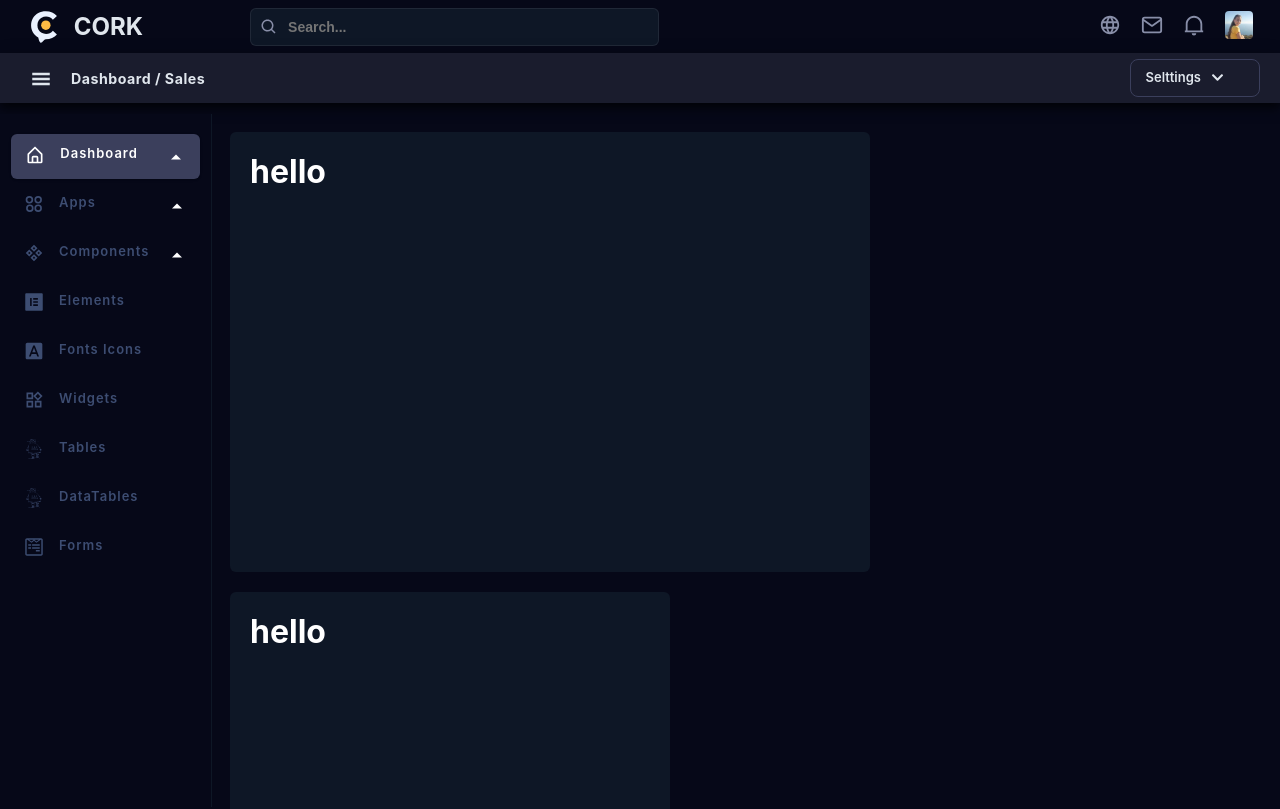
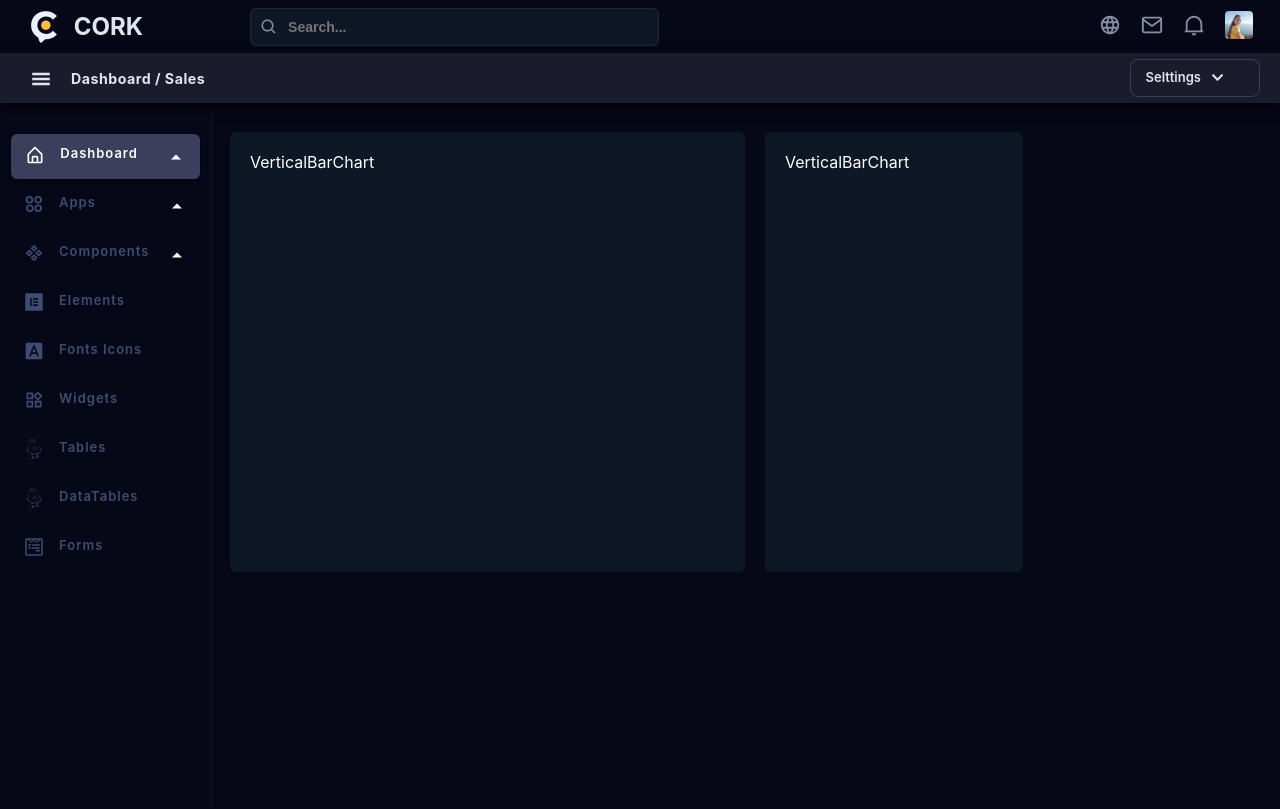
Before and after one commit to jovid1242/admin_panel, a React (Create React App) app: page /analytics in a window 1280 px wide. Shown: the top 809 px of the page. Built offline with nearby package versions, Linux system fonts and the light colour scheme.

Commit message:
fixing flex class

```diff
--- a/package.json
+++ b/package.json
@@ -7,8 +7,11 @@
     "@testing-library/react": "^12.1.4",
     "@testing-library/user-event": "^13.5.0",
     "apexcharts": "^3.35.0",
+    "chart.js": "^3.7.1",
+    "faker": "^6.6.6",
     "react": "^18.0.0",
     "react-apexcharts": "^1.4.0",
+    "react-chartjs-2": "^4.1.0",
     "react-dom": "^18.0.0",
     "react-icons": "^4.3.1",
     "react-router-dom": "^6.3.0",
--- a/src/App.css
+++ b/src/App.css
@@ -54,9 +54,19 @@ a {
 }
 
 .adm-col_12 {
-    width: 100%;
+    max-width: 100%;
+    flex: 0 0 100%;
 }
 
 .adm-col_6 {
-    width: 50%;
+    max-width: 50%;
+    flex: 0 0 50%;
 }
+.adm-col_4 {
+    max-width: 25%;
+    flex: 0 0 25%;
+}
+.adm-col_3 {
+    max-width: 33.3333%;
+    flex: 0 0 33.3333%;
+}
--- /dev/null
+++ b/src/components/VerticalBarChart.js
@@ -0,0 +1,5 @@
+import React from "react";
+
+export default function VerticalBarChart() {
+    return <div>VerticalBarChart</div>;
+}
--- a/src/components/card/Card.js
+++ b/src/components/card/Card.js
@@ -6,9 +6,9 @@ export default function Card(props) {
         <>
             <div
                 className="card"
-                style={{ width: props.width, height: props.height }}
+                style={{ width: props?.width, height: props?.height }}
             >
-                {props.content}
+                {props?.content}
             </div>
         </>
     );
--- a/src/components/dashboard/analytics.js
+++ b/src/components/dashboard/analytics.js
@@ -1,30 +1,33 @@
 import React from "react";
 import "../../styles/dashboard/analytics.scss";
 import Card from "../card/Card";
+import VerticalBarChart from "../VerticalBarChart";
 
 export default function Analytics() {
     return (
         <div className="analytics">
             <div className="row">
+                <div className="adm-col_6">
                     <Card
-                    width="600px"
                         height="400px"
                         content={
                             <div>
-                            <h1>hello</h1>
+                                <VerticalBarChart />
                             </div>
                         }
                     />
+                </div>
+                <div className="adm-col_4">
                     <Card
-                    width="400px"
                         height="400px"
                         content={
                             <div>
-                            <h1>hello</h1>
+                                <VerticalBarChart />
                             </div>
                         }
                     />
                 </div>
             </div>
+        </div>
     );
 }
```
Also changed, not shown: 1 other file (tests, documents, lock files or other folders). Lines whose indentation alone changed are shown as unchanged.
